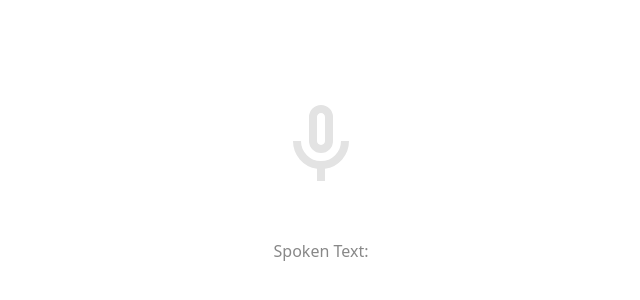
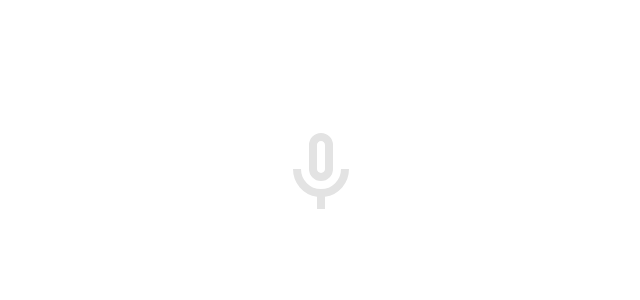
Before and after one commit to gabriellegtw/glorious, a React (Vite) app in the folder glorious/: page / in a window 1280 px wide. Shown: the part 224-524 px from the top of the page, without its empty margins (319-959 px from the left). Built offline with nearby package versions, Linux system fonts and the light colour scheme.

Commit message:
Added comments

```diff
--- a/glorious/src/App.jsx
+++ b/glorious/src/App.jsx
@@ -6,9 +6,12 @@ import './App.css'
 function App() {
   // useRef helps to store reference to something (persists data across re-renders)
   const recognitionRef = useRef();
+  // text was used for testing purposes
   const [text, setText] = useState("");
   const [isRecording, setIsRecording] = useState(false);
+  // This checks if there is a transcript (before being processed by chatgpt)
   const [output, setOutput] = useState("");
+  // This is the text that will be displayed on the editable text box
   const [editableOutput, setEditableOutput] = useState("");
 
   function handleOnRecord() {
@@ -33,6 +36,7 @@ function App() {
       const transcript = event.results[0][0].transcript;
       setText(transcript);
 
+        // The below is to call on the chatgpt api to extract the relevant information from the transcript
         try {
           const response = await axios.post('http://localhost:3001/transcribe', {
             prompt: "Return relevant information for a caregiver (i.e vitals and mediacation taken). Respond only in the form of Blood Pressure:.. [new line] Temperature:... etc. and do not add additonal words" +
@@ -60,10 +64,6 @@ function App() {
 
       {isRecording && <p> is recording </p>}
 
-      <p className="read-the-docs">
-        Spoken Text: {text}
-      </p>
-
       {output &&
       <div className="w-full bg-white p-4 rounded-md shadow-md">
         <p
--- a/glorious/src/api/server.js
+++ b/glorious/src/api/server.js
@@ -36,8 +36,10 @@ app.get('/', async (req, res) => {
   })
 });
 
+// This is the API route to process the transcript by chatgpt
 app.post('/transcribe', async (req, res) => {
     try {
+
         if (!req.body.prompt) {
             return res.status(400).json({ error: 'Prompt is required' });
         }
```
